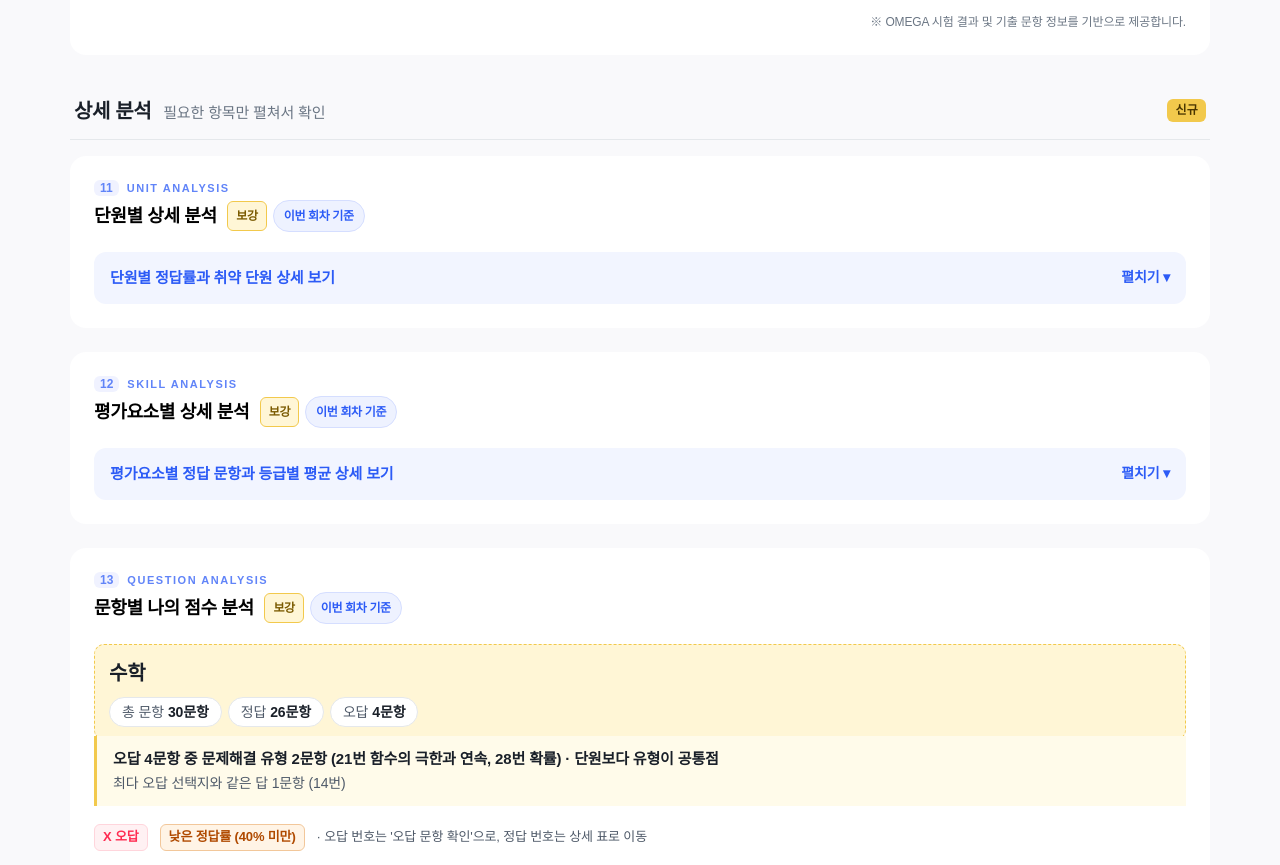
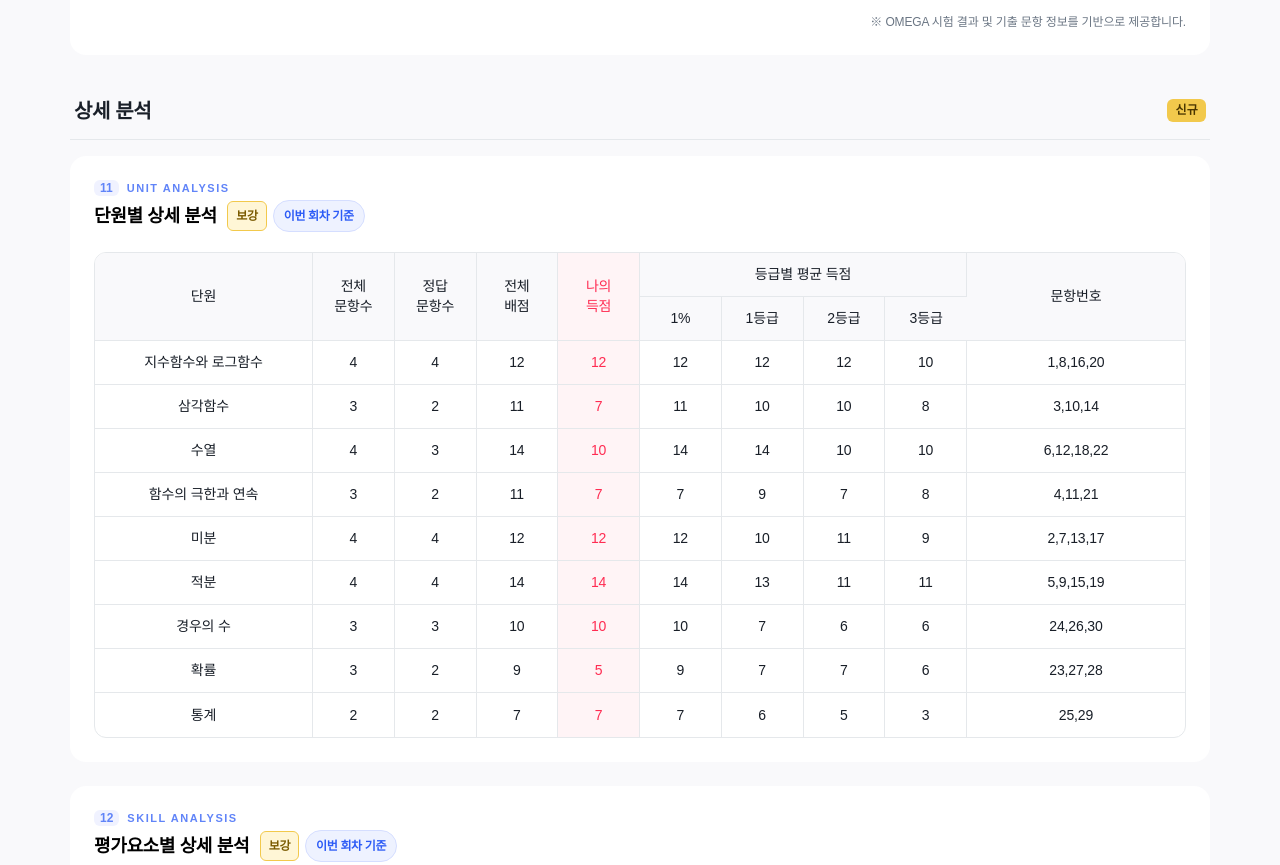
Before and after one commit to hongsk0131-cell/omega-report, a plain HTML site: page report-review-plus-v9.html in a window 1280 px wide. Shown: the part 5510-6375 px from the top of the page. Drawn offline with Linux system fonts and the light colour scheme; a web font is replaced by a local one.

Commit message:
V9: 단원별·평가요소별 상세 분석 접기 띠 삭제, 표 바로 노출
Co-Authored-By: Claude Opus 5.5 <noreply@anthropic.com>
Claude-Session: https://claude.ai/code/session_01SifgvhBtZay1Sym9d6FadP

```diff
--- a/report-review-plus-v9.html
+++ b/report-review-plus-v9.html
@@ -557,20 +557,16 @@ body.nov9 .v9m{background:none;color:inherit;padding:0}
 <div class="note">※ OMEGA 시험 결과 및 기출 문항 정보를 기반으로 제공합니다.</div>
 </section>
 
-<div class="grp"><span class="t">상세 분석</span><span class="h">필요한 항목만 펼쳐서 확인</span><span class="tagN">신규</span></div>
+<div class="grp"><span class="t">상세 분석</span><span class="tagN">신규</span></div>
 
 <section class="card" id="secUnit">
 <h2>단원별 상세 분석 <span class="tagU">보강</span></h2>
-<details class="fold"><summary>단원별 정답률과 취약 단원 상세 보기</summary>
 <div class="tblwrap"><table id="unitTbl"></table></div>
-</details>
 </section>
 
 <section class="card" id="secEval">
 <h2>평가요소별 상세 분석 <span class="tagU">보강</span></h2>
-<details class="fold"><summary>평가요소별 정답 문항과 등급별 평균 상세 보기</summary>
 <div class="tblwrap"><table id="evalTbl"></table></div>
-</details>
 </section>
 
 <section class="card">
```
